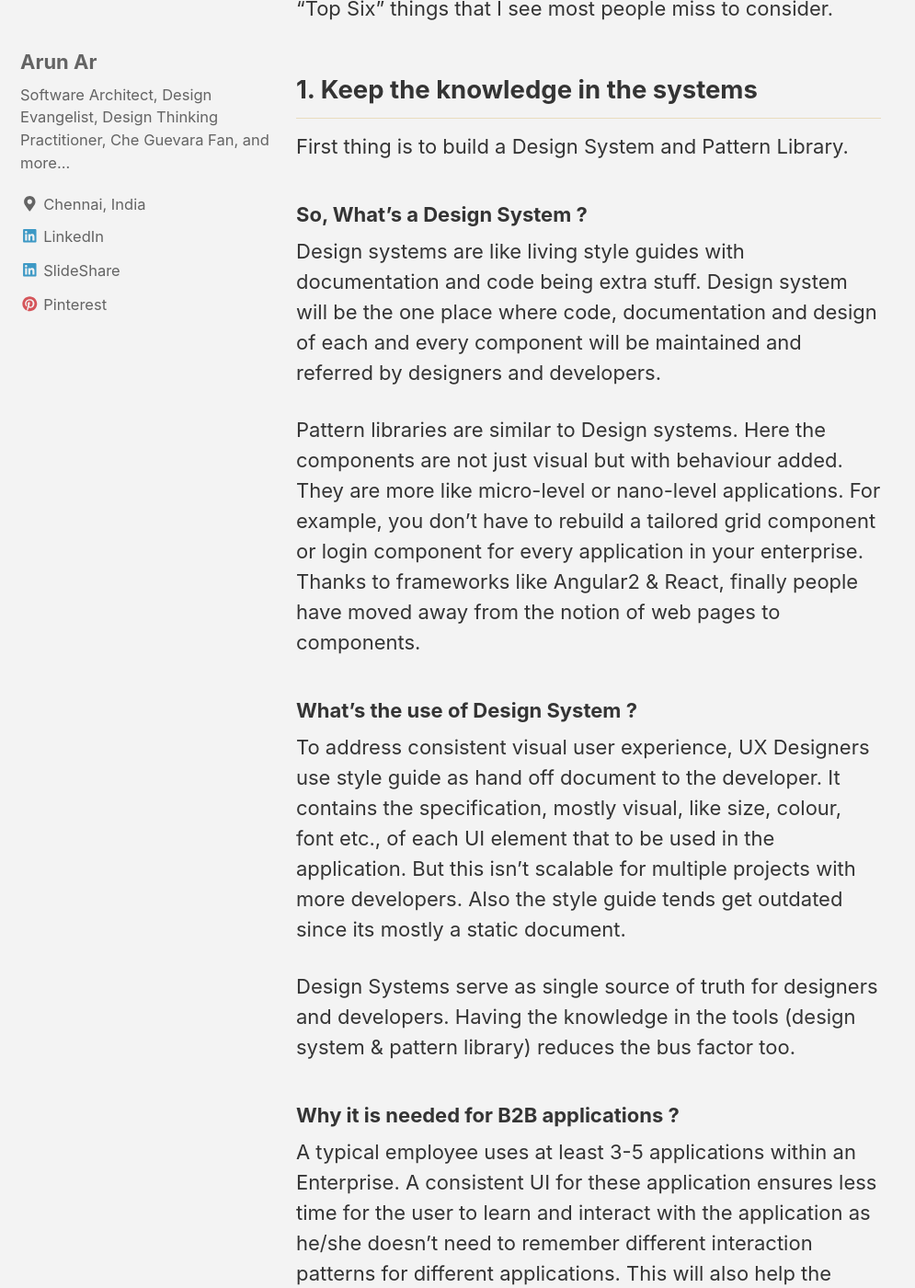
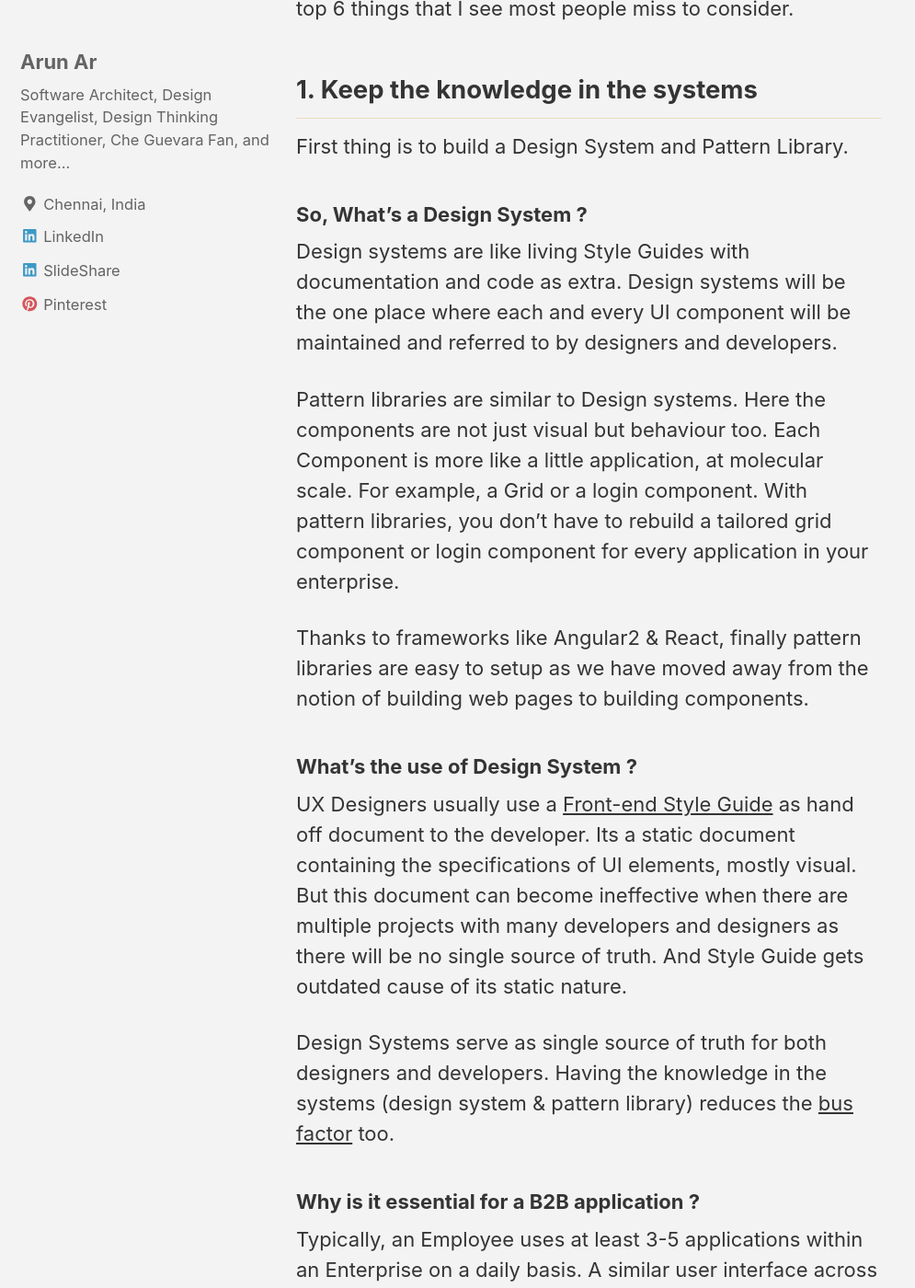
Before and after one commit to arun-ar/arun-ar.github.io, a Jekyll site: the page built from _posts/2018-07-26-6-things-to-build-better-b2b-web-ui.markdown, in a window 1280 px wide and 1400 px high, scrolled down 507 px. Shown: the whole window at 92% size, without its empty margins (0-995 px from the left). Built offline with Jekyll 4.4.1, drawn with Linux system fonts in a browser that asks for light colours; nearby versions of some CDN libraries; some of the changed text lies outside the part shown.

Commit message:
4 draft second article

```diff
--- a/_posts/2018-07-26-6-things-to-build-better-b2b-web-ui.markdown
+++ b/_posts/2018-07-26-6-things-to-build-better-b2b-web-ui.markdown
@@ -11,55 +11,61 @@ categories: technology design
 ---
 
 
-What are the top things that you should consider while designing and developing a B2B/B2E web UI? Here are the "Top Six" things that I see most people miss to consider.
+What are the top things that you should consider while designing and developing a B2B/B2E web UI? Here are the top 6 things that I see most people miss to consider.
 
 ## 1. Keep the knowledge in the systems
 
 First thing is to build a Design System and Pattern Library.
 
 ###  So, What's a Design System ?
-Design systems are like living style guides with documentation and code being extra stuff. Design system will be the one place where code, documentation and design of each and every component will be maintained and referred by designers and developers.
+Design systems are like living Style Guides with documentation and code as extra. Design systems will be the one place where each and every UI component will be maintained and referred to by designers and developers.
 
-Pattern libraries are similar to Design systems. Here the components are not just visual but with behaviour added. They are more like micro-level or nano-level applications. For example, you don't have to rebuild a tailored grid component or login component for every application in your enterprise. Thanks to frameworks like Angular2 & React, finally people have moved away from the notion of web pages to components.
+Pattern libraries are similar to Design systems. Here the components are not just visual but behaviour too. Each Component is more like a little application, at molecular scale. For example, a Grid or a login component. With pattern libraries, you don't have to rebuild a tailored grid component or login component for every application in your enterprise.
+
+Thanks to frameworks like Angular2 & React, finally pattern libraries are easy to setup as we have moved away from the notion of building web pages to building components.
 
 ###  What's the use of Design System ?
-To address consistent visual user experience, UX Designers use style guide as hand off document to the developer. It contains the specification, mostly visual, like size, colour, font etc., of each UI element that to be used in the application. But this isn't scalable for multiple projects with more developers. Also the style guide tends get outdated since its mostly a static document.
+UX Designers usually use a [Front-end Style Guide](http://bradfrost.com/blog/post/style-guides/) as hand off document to the developer. Its a static document containing the specifications of UI elements, mostly visual. But this document can become ineffective when there are multiple projects with many developers and designers as there will be no single source of truth. And Style Guide gets outdated cause of its static nature.
 
-Design Systems serve as single source of truth for designers and developers. Having the knowledge in the tools (design system & pattern library) reduces the bus factor too.
+Design Systems serve as single source of truth for both designers and developers. Having the knowledge in the systems (design system & pattern library) reduces the [bus factor](https://en.wikipedia.org/wiki/Bus_factor) too.
 
-###  Why it is needed for B2B applications ?
-A typical employee uses at least 3-5 applications within an Enterprise. A consistent UI for these application ensures less time for the user to learn and interact with the application as he/she doesn't need to remember different interaction patterns for different applications. This will also help the Enterprise to onboard new employees in less time. Apart from the above, a consistent user interface across applications promotes maximum reusability of components across Enterprise via Design systems and pattern libraries.
+###  Why is it essential for a B2B application ?
+Typically, an Employee uses at least 3-5 applications within an Enterprise on a daily basis. A similar user interface across those 3-5 applications will help in higher productivity and less onboard time for a new employee.
+
+So B2B applications should build and leverage Design Systems/Pattern Libraries to ensure consistent user interface.
 
 ## 2. Make them Endure
 
-B2B applications are normally used for 6 to 8 hours a day so it is very important to continuously test their endurance.
+B2B applications are normally used for 6 to 8 hours a day so it is very important to continuously test their endurance. Earlier desktops were thick clients and the developers had standard ways to fine tune their applications to deal with endurance issues like memory leaks, performance slow down, etc.,. But with web applications, browsers being the runtime, coding to many browsers has become much more complicated.
 
-Earlier desktops were thick clients and the developers had standard procedure to fine tune their applications to deal with endurance issues like memory leaks, performance slow down, etc.,. But with web applications, browsers being the runtime, coding to it is much more complicated.
-
-So it is very essential to perform endurance tests as part of Continuous Integration (CI) build at regular intervals (may be for every sprint) to keep track of the application's endurance capacity.
+So it is very essential to perform endurance tests on all targeted browsers as part of continuous integration (CI) builds at regular intervals (may be for every sprint) to keep track of the application's endurance capacity.
 
 ## 3. Get out of Browsers
 
-Browsers are the runtime environments for your web code. Coding to multiple runtimes is a pain in the neck for any developer. For B2C applications, we can't avoid serving the application on a plethora of browsers but for B2B applications you don't need to do that.
+Browsers are the runtime environments for your web code. Coding to multiple runtimes is always a pain in the neck. For B2C applications, we can't avoid serving the application on a plethora of browsers but for B2B applications you don't need to do target every other browser. You can restrict the users to use only browser runtime by packaging your web application into a desktop application.
 
-Electron is a framework which lets to create desktop clients using HTML/CSS/JS and uses chrome engine to render. Electron also enables offline capability which can be handy for applications on cruise ships or the like.
+You can wrap your SPA web application using [Electron](https://electronjs.org/) framework to create desktop applications. Electron uses Chromium and Node.js (which will be part of your distributable desktop client) to render. Electron also enables offline feature which can come in handy for applications on cruise ships or similar.
 
 ## 4. Declutter your Desktops
 
-A B2B user would want to do his/her job effectively. They know where things are and what they need to do but too much clutter on their application screen will really put them down at a subconscious level owing to less productivity and bad user experience.
+A B2B user would want to do his/her job effectively. They know where things are and what they need to do.  But too much clutter on their application screen might really put them down at a subconscious level owing to less productivity and bad user experience.
 
-Minimalism is a design trait that is followed to reduce clutter on their design estate, be it a portrait, a product or even life. I look at Mobile-First Design approach for a Desktop application will ensure the design stays minimalistic in style (avoiding visual clutter).
+[Minimalism](https://www.sitepoint.com/what-is-minimalism/) is a design style wherein clutter on their design estate (be it a portrait, a product or even life) is kept none or minimal. I see sticking to a Mobile-First-Design approach for a Desktop application will ensure the design stays minimalistic in style (avoiding much visual clutter).
 
 ## 5. Keep the keys 'Hot'
 
-We are used to keyboard shortcuts that are available on our desktop applications. But keyboard shortcuts are one thing I see missing in most of the B2B web applications. When all the thick client B2B applications were migrated to browser based web applications, most of them ignored the keyboard shortcuts.
+We are used to keyboard shortcuts on our desktop applications. But those shortcuts are the one thing that I see missing in most of the B2B web applications. When the thick client B2B applications were transformed to web applications, most of the developers ignored the keyboard shortcuts feature making the application less efficient.
 
-Since B2B applications need to focus on productivity of the users who have to use them on a daily basis, it is necessary to have keyboard shortcuts in B2B applications.
+Since B2B applications need to focus on user productivity, it is necessary to have keyboard shortcuts in them.
 
 ## 6. Close the Loop
 
-We almost never collect information on usage patterns of our B2B applications. Usage Analytics provide clear details on the features that are widely used and features aren't used at all. similarly which user role uses which feature extensively or rarely. This helps in improving the application post live and also in building new B2B applications across the Enterprise.
+Once a B2B application goes live, we almost never collect usage analytics. Usage Analytics provide clear details on the features that are widely used and that aren't. Also which role-user uses which feature extensively or rarely.
 
-Lastly, pick a web framework (like Angular, React, Vue) that fits your Enterprise and the team. Adopting to one framework (or at the most two) across Enterprise shall provide great advantage in reusing components and talents across applications. You can find a plethora of articles on the web on how to choose a framework.
+So it is always a good practice to configure analytics or conduct a survey to get feedback from the users. These feedback can help you in improving the current system and in avoiding those mistakes in your future systems.
 
-Hope you found the list useful. Let me know your list of top things for a B2B UI application.
+## Last One
+Lastly, pick a web framework (like Angular, React, Vue.js) that fits your Enterprise and the team. Adopting to one framework (or at the most two) across Enterprise shall provide great advantage in reusing components and talents across applications. You can find many articles on the web on how to choose a framework.
+
+
+Hope you found the list useful. What will be your top 6 ? or Is there something I missed ? Let me know in the comments section.
```
